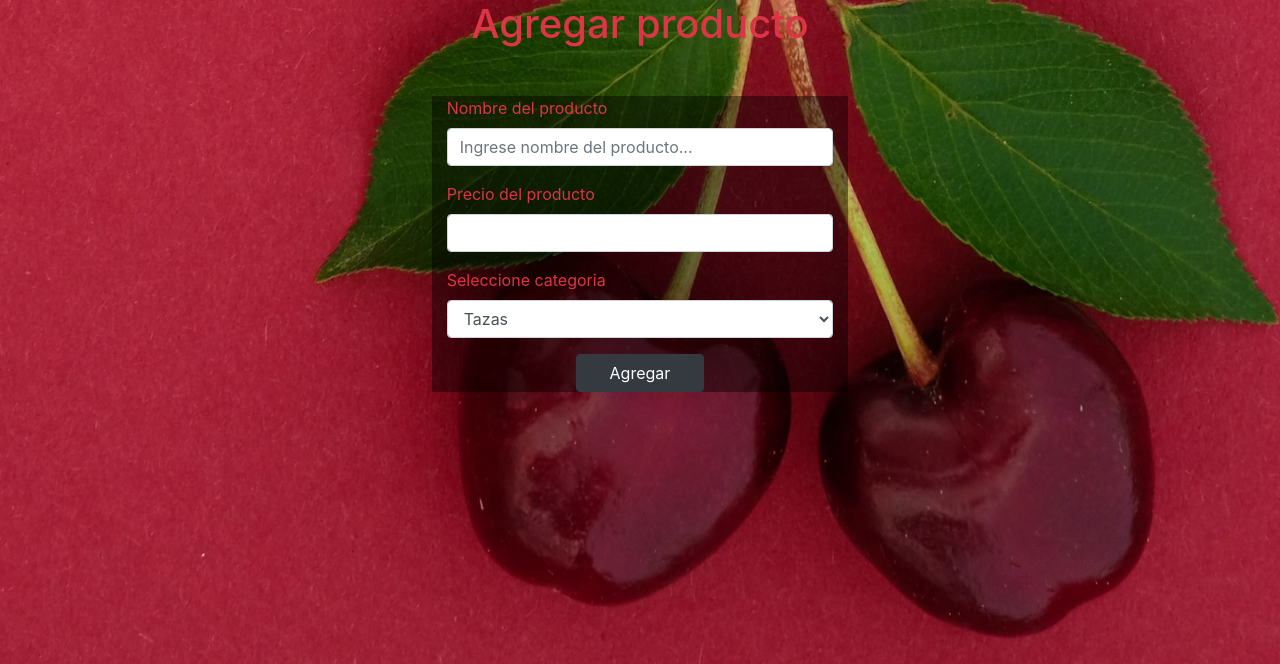
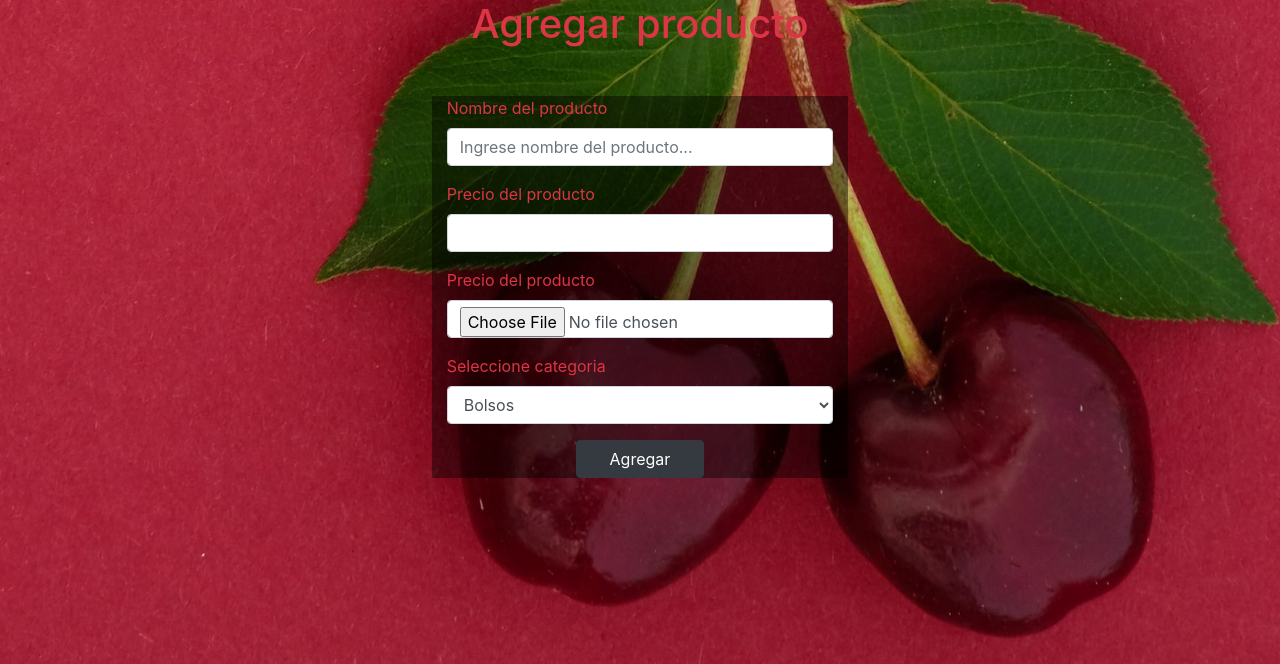
Before and after one commit to TomasWettstein/luzazul, a PHP site: page /agregarProducto.php in a window 1280 px wide. Shown: the part 56-720 px from the top of the page. Run offline with PHP 8.4, Linux system fonts and the light colour scheme; the visitor is signed in with stand-in values (Sample User, id 1); tables that the repository leaves empty or names only in its code hold one stand-in row (values such as "Sample post"); some libraries are stand-ins or nearby versions; some web fonts are replaced.

Commit message:
Agrego funcionalidades de la pagina como agregar productos, mostrarlos, y hago parte de front-end

```diff
--- a/luzazul/agregarProducto.php
+++ b/luzazul/agregarProducto.php
@@ -2,50 +2,73 @@
 session_start();
 require_once('loader.php');
 require_once('helpers.php');
-$baseDato = Conexion :: conectar();
-$consulta = Conexion :: consultar("*", "productos");
-$categorias = Conexion :: consultar("*", "categorias");
-if($_POST){
-    $producto = new Producto($_POST['nombre'], $_POST['precio'], $_POST['categoria']);
-    $errores = Validador :: validarProducto($producto);
-    if(!$errores){
-        Conexion :: agregarProducto($producto);
-        header('Location: crudProductos.php');
-        exit;
+$baseDato = Conexion::conectar();
+$categorias = Conexion::consultar("*", "categorias");
+if ($_POST) {
+    $producto = new Producto($_POST['nombre'], $_POST['precio'], $_FILES, $_POST['categoria']);
+    $errores = Validador::validarProducto($producto);
+    if (!$errores) {
+        $imagen = Conexion::armarFoto($producto->getFoto());
+        Conexion::agregarProducto($producto, $imagen);
+
+
+        // header('Location: crudProductos.php');
+        // exit;
     }
 }
 include_once('partials/header.php');
 ?>
 <?php if ($_SESSION) : ?>
-<?php if($_SESSION['is_admin']=== "1")  :?>
+    <?php if ($_SESSION['is_admin'] === "1") : ?>
+
         <body>
             <?php
             include_once('partials/nav.php');
             ?>
-    <section class = "col- 12 col-md-12">
-        <h1 class = "col-12 text-center text-danger">Agregar producto</h1>
-        <form  action = "agregarProducto.php" method="POST" class = "_form_login col-12 col-md-4 offset-md-4 mt-5 _form_login d-flex flex-column  ">
+            <section class="col- 12 col-md-12">
+                <h1 class="col-12 text-center text-danger">Agregar producto</h1>
+                <form action="agregarProducto.php" method="POST" enctype="multipart/form-data" class="_form_login col-12 col-md-4 offset-md-4 mt-5 _form_login d-flex flex-column  ">
                     <div class="form-group">
-                <label class = "text-danger" for="exampleFormControlInput1">Nombre del producto</label>
+                        <label class="text-danger" for="exampleFormControlInput1">Nombre del producto</label>
                         <input type="text" name="nombre" class="form-control" id="exampleFormControlInput1" placeholder="Ingrese nombre del producto...">
                         <?php if (isset($errores['nombre'])) : ?>
-                    <p class = "text-danger">  <?= $errores['nombre'] ?> </p>
+                            <p class="text-danger"> <?= $errores['nombre'] ?> </p>
                         <?php endif ?>
                     </div>
                     <div class="form-group">
-                <label class = "text-danger" for="exampleFormControlInput2">Precio del producto</label>
+                        <label class="text-danger" for="exampleFormControlInput2">Precio del producto</label>
                         <input type="number" name="precio" class="form-control" id="exampleFormControlInput1">
                         <?php if (isset($errores['precio'])) : ?>
-                    <p class = "text-danger">  <?= $errores['precio'] ?> </p>
+                            <p class="text-danger"> <?= $errores['precio'] ?> </p>
                         <?php endif ?>
                     </div>
                     <div class="form-group">
-                <label class = "text-danger" for="exampleFormControlSelect1">Seleccione categoria</label>
+                        <label class="text-danger" for="exampleFormControlInput2">Precio del producto</label>
+                        <input type="file" name="foto" class="form-control" id="exampleFormControlInput1">
+                        <?php if (isset($errores['foto'])) : ?>
+                            <p class="text-danger"> <?= $errores['foto'] ?> </p>
+                        <?php endif ?>
+                        <?php if (isset($mensaje['tamaño'])) : ?>
+                            <p class="text-danger"> <?= $mensaje['tamaño'] ?> </p>
+                        <?php endif ?>
+                        <?php if (isset($mensaje['error'])) : ?>
+                            <p class="text-danger"> <?= $mensaje['error'] ?> </p>
+                        <?php endif ?>
+                        <?php if (isset($mensaje['archivo'])) : ?>
+                            <p class="text-danger"> <?= $mensaje['archivo'] ?> </p>
+                        <?php endif ?>
+                        <?php if (isset($mensaje['imagen'])) : ?>
+                            <p class="text-danger"> <?= $mensaje['imagen'] ?> </p>
+                        <?php endif ?>
+
+                    </div>
+                    <div class="form-group">
+                        <label class="text-danger" for="exampleFormControlSelect1">Seleccione categoria</label>
                         <select name="categoria" class="form-control" id="exampleFormControlSelect1">
-                    <option value="1">Tazas</option>
-                    <option value="2">Jarros termicos</option>
-                    <option value="3">Mate listo</option>
-                    <option value="4">Bolsos</option>
+                            <option value="1">Bolsos</option>
+                            <option value="2">Tazas</option>
+                            <option value="3">Jarros termicos</option>
+                            <option value="4">Mate listo</option>
                             <option value="5">Porta cosmeticos</option>
                             <option value="6">Bolsas para autos</option>
                             <option value="7">Ofertas</option>
@@ -63,13 +86,14 @@ include_once('partials/footer.php');
 
         <?php endif; ?>
 
-<?php if($_SESSION['is_admin']=== "0")  :?>
+        <?php if ($_SESSION['is_admin'] === "0") : ?>
+
             <body>
                 <?php
                 include_once('partials/nav.php');
                 ?>
-        <section class = "col- 12 col-md-12">
-            <h1 class = "col-12 text-center">No se puede acceder a este sitio.</h1>
+                <section class="col- 12 col-md-12">
+                    <h1 class="col-12 text-center">No se puede acceder a este sitio.</h1>
                 </section>
                 <?php
                 include_once('partials/footer.php');
@@ -77,14 +101,15 @@ include_once('partials/footer.php');
             <?php endif; ?>
         <?php endif; ?>
         <?php if (!$_SESSION) : ?>
+
             <body>
                 <?php
                 include_once('partials/nav.php');
                 ?>
-<section class = "col- 12 col-md-12">
-  <h1 class = "col-12 text-center">No se puede acceder a este sitio.</h1>
+                <section class="col- 12 col-md-12">
+                    <h1 class="col-12 text-center">No se puede acceder a este sitio.</h1>
                 </section>
                 <?php
                 include_once('partials/footer.php');
                 ?>
-<?php endif;?>
+            <?php endif; ?>
--- a/luzazul/clases/producto.php
+++ b/luzazul/clases/producto.php
@@ -2,11 +2,13 @@
 class Producto {
     public $nombre;
     public $precio;
+    public $foto;
     public $categoria_id;
 
-    public function __construct($nombre,$precio,$categoria_id){
+    public function __construct($nombre,$precio,$foto,$categoria_id){
         $this->nombre = $nombre;
         $this->precio = $precio;
+        $this->foto = $foto;
         $this->categoria_id= $categoria_id;
     }
 
@@ -17,7 +19,10 @@ class Producto {
     }
 
     public function setPrecio($precio){
-        $this->precio - $precio;
+        $this->precio = $precio;
+    }
+    public function setFoto($foto){
+        $this->foto = $foto;
     }
     public function setCategoria($categoria_id){
         $this->categoria_id = $categoria_id;
@@ -30,6 +35,9 @@ class Producto {
     public function getPrecio(){
         return $this->precio;
     }
+    public function getFoto(){
+        return $this->foto;
+    }
     public function getCategoria(){
         return $this->categoria_id;
     }
--- a/luzazul/clases/validador.php
+++ b/luzazul/clases/validador.php
@@ -68,11 +68,14 @@ class Validador{
         $db = Conexion :: conectar();
         $nombreProducto = trim($producto->getProductName());
         $precio = $producto->getPrecio();
+        $foto = $producto->getFoto();
         $errores = [];
         if (strlen($nombreProducto) == 0) {
             $errores['nombre'] = "El nombre no puede estar vacio";
         } else if($precio == null) {
             $errores['precio'] = "Debe agregar un precio";
+        } else if($foto == null){
+            $errores['foto'] = "Debe agregar una imagen del producto";
         }
         return $errores;
 
--- a/luzazul/config/conexion.php
+++ b/luzazul/config/conexion.php
@@ -20,11 +20,18 @@ class Conexion{
             $query-> execute();
             return $consulta = $query-> fetchAll(PDO :: FETCH_ASSOC);
         }else{
-            $sql = "SELECT $select FROM $from WHERE $where";
+            $sql = "SELECT $select FROM $from WHERE id =  $where";
             $query = $db-> prepare($sql);
             $query-> execute();
             return $consulta = $query-> fetchAll(PDO :: FETCH_ASSOC);
         }
+    }
+    public static function consultarProductosPorCategoria(string $select, $from, $where){
+        $db = Conexion::conectar();
+        $sql = "SELECT $select FROM $from WHERE categoria_id = $where";
+        $query = $db->prepare($sql);
+        $query->execute();
+        return $consulta = $query-> fetchAll(PDO::FETCH_ASSOC);
     }
     public static function registrarUsuario($usuario){
 
@@ -50,7 +57,6 @@ class Conexion{
 
     }
     public static function iniciarSesion($usuario){
-        var_dump($usuario);
         $usuario = $_POST['email'];
         $consulta = Conexion :: consultar("*", "usuarios", "email = '$usuario'");
         foreach($consulta as $key => $value){
@@ -61,22 +67,36 @@ class Conexion{
         }
         return $_SESSION;
     }
-    public static function agregarProducto($producto){
-        var_dump($producto);
-        $nombreProducto = $producto->getProductName();
+    public static function armarFoto($imagen){
+        $nombre = $imagen["foto"]["name"];
+        $ext = pathinfo($nombre,PATHINFO_EXTENSION);
+        $archivoOrigen = $imagen["foto"]["tmp_name"];
+        $archivoDestino = dirname(__DIR__);
+        $archivoDestino = $archivoDestino."/images/";
+        $imagen = uniqid();
+        $archivoDestino = $archivoDestino.$imagen;
+
+        $archivoDestino = $archivoDestino.".".$ext;
+
+        move_uploaded_file($archivoOrigen,$archivoDestino);
+        $imagen = $imagen.".".$ext;
+
+        return $imagen;
+    }
+    public static function agregarProducto($producto, $imagen){
+        $nombre = $producto->getProductName();
         $precio = $producto->getPrecio();
-        $categoria = $producto->getCategoria();
-        $db = Conexion ::conectar();
-        $sql = "INSERT INTO productos (nombre, precio, categoria_id) VALUES (:nombre, :precio, :categoria_id)";
-        $agregar = $db->prepare($sql);
-        $agregar-> bindValue(':nombre', $nombreProducto, PDO::PARAM_STR);
-        $agregar-> bindValue(':precio', $precio, PDO::PARAM_STR);
-        $agregar-> bindValue(':categoria_id', $categoria, PDO::PARAM_STR);
-        $agregar->execute();
+        $foto = $imagen;
+        $categoria_id = $producto->getCategoria();
+        $db = Conexion :: conectar();
+        $sql = "INSERT INTO productos (nombre, precio, foto, categoria_id) values (:nombre, :precio, :foto , :categoria_id)";
+        $query = $db-> prepare($sql);
+        $query-> bindValue(':nombre', $nombre, PDO::PARAM_STR);
+        $query-> bindValue(':precio', $precio, PDO::PARAM_STR);
+        $query-> bindValue(':foto', $foto, PDO::PARAM_STR);
+        $query-> bindValue(':categoria_id', $categoria_id, PDO::PARAM_STR);
+        $query->execute();
     }
 
 }
-
-
-
 ?>
--- a/luzazul/crudProductos.php
+++ b/luzazul/crudProductos.php
@@ -32,7 +32,7 @@ include_once('partials/header.php');
             <td class = "text-white"><?= $value['id']; ?></td>
             <td class = "text-white"><?= $value['nombre']; ?></td>
             <td class = "text-white"><?= $value['precio']; ?></td>
-            <td class = "text-white"><ion-icon name="eye-outline"></ion-icon></td>
+            <td class = "text-white"><a href="mostrarProducto.php?id=<?=$value['id'];?>"><ion-icon name="eye-outline"></ion-icon></a></td>
             <td class = "text-white"><ion-icon name="build-outline"></ion-icon></td>
             <td class = "text-white"><ion-icon name="trash-outline"></ion-icon></td>
             <td class = "text-white">
--- a/luzazul/partials/nav.php
+++ b/luzazul/partials/nav.php
@@ -1,8 +1,9 @@
+
+<?php $consultaCategoria = Conexion :: consultar("*", "categorias"); ?>
 
 <?php if ($_SESSION) : ?>
 
 <?php if($_SESSION['is_admin']=== "1")  :?>
-
 <nav class="navbar navbar-expand-lg  _nav">
   <a class="navbar-brand text-danger col-7" href="#">Productos Luz Azul</a>
   <button class="navbar-toggler" type="button" data-toggle="collapse" data-target="#navbarNavDropdown" aria-controls="navbarNavDropdown" aria-expanded="false" aria-label="Toggle navigation">
@@ -20,13 +21,9 @@
           Productos
         </a>
         <div class="dropdown-menu" aria-labelledby="navbarDropdownMenuLink">
-          <a class="dropdown-item text-danger" href="#">Tazas</a>
-          <a class="dropdown-item text-danger" href="#">Jarros termicos</a>
-          <a class="dropdown-item text-danger" href="#">Mate listo</a>
-          <a class="dropdown-item text-danger" href="#">Bolsos</a>
-          <a class="dropdown-item text-danger" href="#">Porta cosmeticos</a>
-          <a class="dropdown-item text-danger" href="#">Bolsas para auto</a>
-          <a class="dropdown-item text-danger" href="#">Ofertas</a>
+          <?php foreach ($consultaCategoria as $key => $value) : ?>
+            <a href="mostrarCategoria.php?id=<?=$value['id'];?>" class="dropdown-item text-danger"><?= $value['nombre'];?></a>
+          <?php endforeach; ?>
         </div>
       </li>
       <li class="nav-item">
@@ -75,13 +72,9 @@
           Productos
         </a>
         <div class="dropdown-menu" aria-labelledby="navbarDropdownMenuLink">
-          <a class="dropdown-item text-danger" href="#">Tazas</a>
-          <a class="dropdown-item text-danger" href="#">Jarros termicos</a>
-          <a class="dropdown-item text-danger" href="#">Mate listo</a>
-          <a class="dropdown-item text-danger" href="#">Bolsos</a>
-          <a class="dropdown-item text-danger" href="#">Porta cosmeticos</a>
-          <a class="dropdown-item text-danger" href="#">Bolsas para auto</a>
-          <a class="dropdown-item text-danger" href="#">Ofertas</a>
+          <?php foreach ($consultaCategoria as $key => $value) : ?>
+            <a href="mostrarCategoria.php?id=<?=$value['id'];?>" class="dropdown-item text-danger"><?= $value['nombre'];?></a>
+          <?php endforeach; ?>
         </div>
       </li>
       <li class="nav-item">
@@ -121,13 +114,9 @@
           Productos
         </a>
         <div class="dropdown-menu" aria-labelledby="navbarDropdownMenuLink">
-          <a class="dropdown-item text-danger" href="#">Tazas</a>
-          <a class="dropdown-item text-danger" href="#">Jarros termicos</a>
-          <a class="dropdown-item text-danger" href="#">Mate listo</a>
-          <a class="dropdown-item text-danger" href="#">Bolsos</a>
-          <a class="dropdown-item text-danger" href="#">Porta cosmeticos</a>
-          <a class="dropdown-item text-danger" href="#">Bolsas para auto</a>
-          <a class="dropdown-item text-danger" href="#">Ofertas</a>
+          <?php foreach ($consultaCategoria as $key => $value) : ?>
+            <a href="mostrarCategoria.php?id=<?=$value['id'];?>" class="dropdown-item text-danger"><?= $value['nombre'];?></a>
+          <?php endforeach; ?>
         </div>
       </li>
       <li class="nav-item">
```
Also changed, not shown: luzazul/index.php (+15 -0 lines), luzazul/mostrarCategoria.php (added, +30 -0 lines), luzazul/mostrarProducto.php (added, +30 -0 lines), luzazul/images/5f03300ebfadb.jpeg (added), luzazul/images/5f0332a7ba35d.jpeg (added), luzazul/images/5f0356b2d0ad9.jpeg (added), luzazul/images/5f0357c2a9821.jpeg (added), luzazul/images/5f03580298293.jpeg (added). Lines whose indentation alone changed are shown as unchanged.
